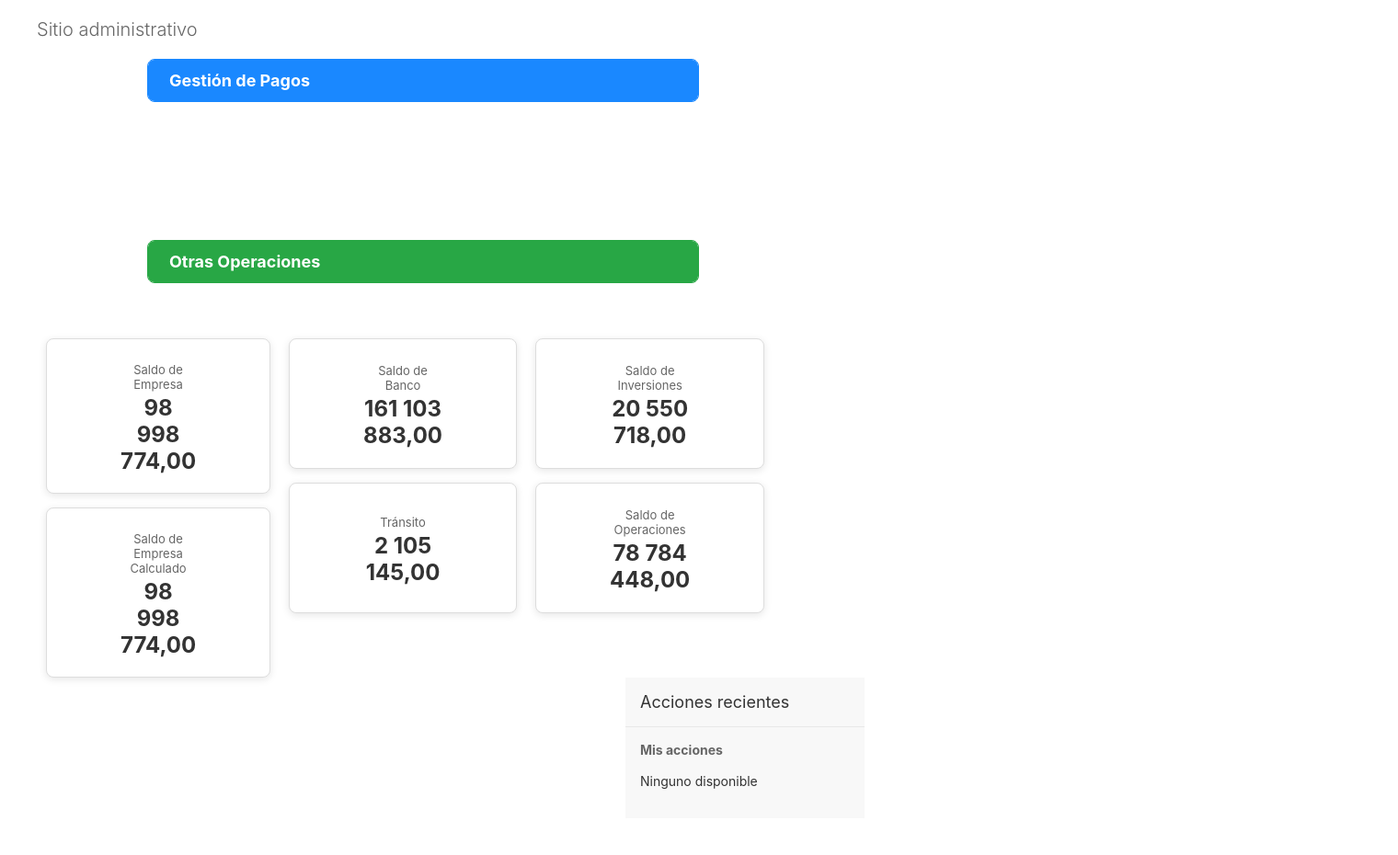
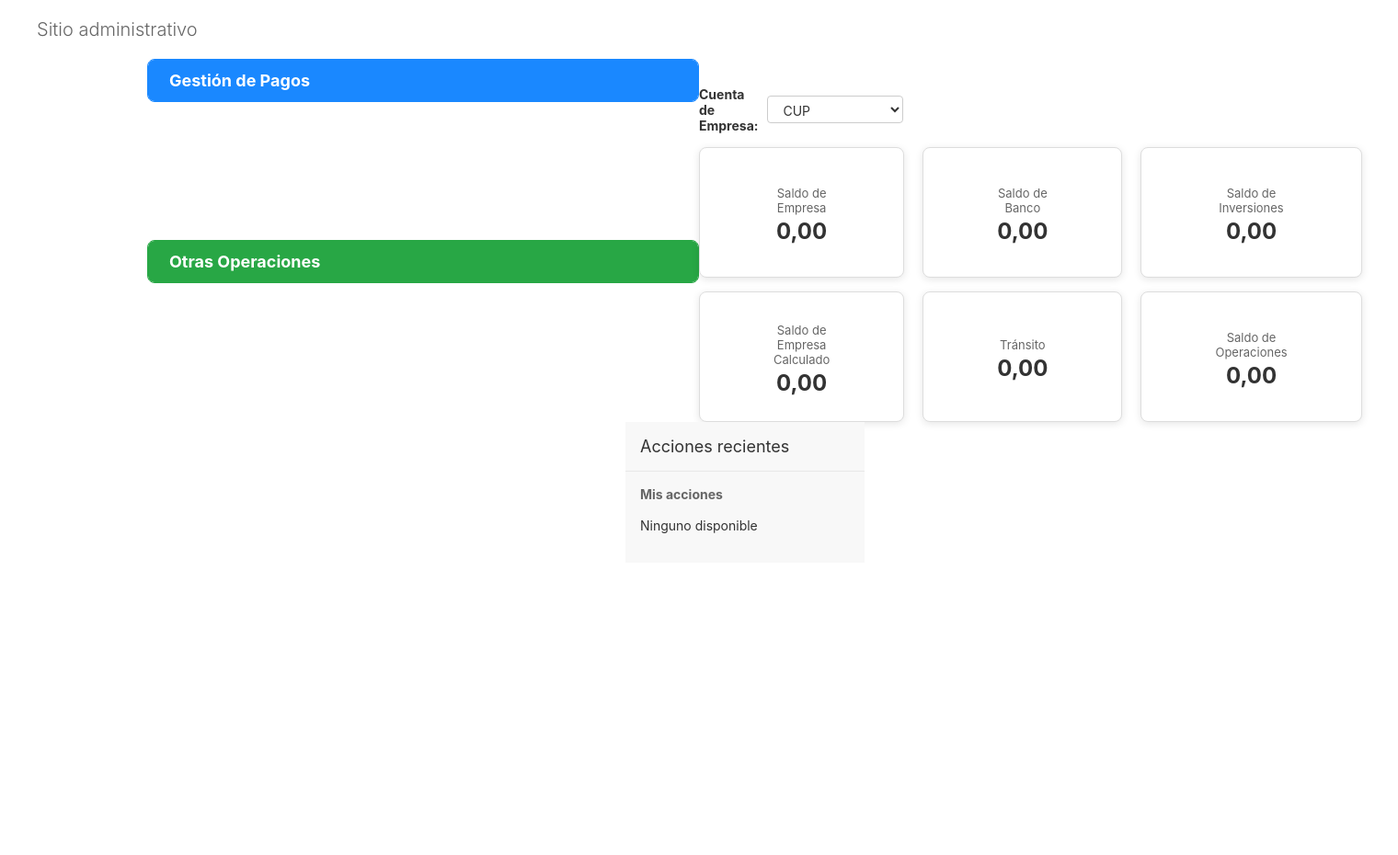
Before and after one commit to josecarlospr2002/Gestor-de-Pago-CTE, a Django app: page /admin/ in a window 1520 px wide. Shown: the part 49-979 px from the top of the page at 92% size. After the commit the page ends 629 px from the top, so only its background shows below. Run offline with Django 4.2, Linux system fonts and the light colour scheme; the visitor is signed in with stand-in values (Sample User, id 1); data comes from the database, SQL or seed files in the repository; data that the repository does not hold is empty.

Commit message:
Agregar selector de cuenta por empresa y saldo de banco

```diff
--- a/apps/apps.py
+++ b/apps/apps.py
@@ -4,3 +4,6 @@ from django.apps import AppConfig
 class AppsConfig(AppConfig):
     default_auto_field = 'django.db.models.BigAutoField'
     name = 'apps'
+
+    def ready(self):
+        from . import dashboard  # noqa: F401
--- /dev/null
+++ b/apps/dashboard.py
@@ -0,0 +1,50 @@
+from django.contrib.admin import AdminSite
+from django.db.models import Sum
+
+from .models import Ingreso
+
+CUENTAS_VALIDAS = ("CUP", "ANIR", "PRESUPUESTO")
+CUENTA_DEFAULT = "CUP"
+
+
+def formato_es(valor):
+    if valor is None:
+        valor = 0
+    s = f"{float(valor):,.2f}"
+    return s.replace(",", " ").replace(".", ",")
+
+
+def _calcular_saldos(cuenta):
+    saldo_banco = (
+                      Ingreso.objects
+                          .filter(cuenta_de_empresa=cuenta)
+                          .aggregate(total=Sum("importe"))["total"]
+                  ) or 0
+
+    return {
+        "saldo_empresa": "0,00",
+        "saldo_empresa_calculado": "0,00",
+        "saldo_banco": formato_es(saldo_banco),
+        "transito": "0,00",
+        "saldo_inversiones": "0,00",
+        "saldo_operaciones": "0,00",
+    }
+
+
+_index_original = AdminSite.index
+
+
+def _index_con_dashboard(self, request, extra_context=None):
+    cuenta = request.GET.get("cuenta", CUENTA_DEFAULT)
+    if cuenta not in CUENTAS_VALIDAS:
+        cuenta = CUENTA_DEFAULT
+
+    extra_context = extra_context or {}
+    extra_context["cuenta_actual"] = cuenta
+    extra_context["cuentas"] = CUENTAS_VALIDAS
+    extra_context.update(_calcular_saldos(cuenta))
+
+    return _index_original(self, request, extra_context=extra_context)
+
+
+AdminSite.index = _index_con_dashboard
--- a/templates/admin/index.html
+++ b/templates/admin/index.html
@@ -174,10 +174,22 @@
 
 </div>
 
-<!-- ============================================ -->
-<!-- INDICADORES FINANCIEROS                      -->
-<!-- ============================================ -->
-<div style="display: flex; gap: 20px; padding: 30px 10px 0 10px;">
+
+<!-- SELECTOR DE CUENTA + INDICADORES FINANCIEROS -->
+<div style="padding: 30px 10px 0 10px;">
+
+    <!-- Selector de cuenta -->
+    <form method="get" style="margin-bottom: 15px; display: flex; align-items: center; gap: 10px;">
+        <label for="id_cuenta" style="font-weight: bold; color: #333;">Cuenta de Empresa:</label>
+        <select id="id_cuenta" name="cuenta" onchange="this.form.submit();"
+                style="padding: 6px 12px; border: 1px solid #ccc; border-radius: 4px; font-size: 14px;">
+            {% for c in cuentas %}
+                <option value="{{ c }}" {% if c == cuenta_actual %}selected{% endif %}>{{ c }}</option>
+            {% endfor %}
+        </select>
+    </form>
+
+    <div style="display: flex; gap: 20px;">
 
         <!-- COLUMNA 1 -->
         <div style="flex: 1; display: flex; flex-direction: column; gap: 15px;">
@@ -188,7 +200,7 @@
                     <i class="fas fa-building"></i>
                 </div>
                 <div style="font-size: 13px; color: #666; margin-bottom: 3px;">Saldo de Empresa</div>
-            <div style="font-size: 24px; font-weight: bold; color: #333;">98 998 774,00</div>
+                <div style="font-size: 24px; font-weight: bold; color: #333;">{{ saldo_empresa }}</div>
             </div>
 
             <!-- Saldo de Empresa Calculado -->
@@ -197,7 +209,7 @@
                     <i class="fas fa-calculator"></i>
                 </div>
                 <div style="font-size: 13px; color: #666; margin-bottom: 3px;">Saldo de Empresa Calculado</div>
-            <div style="font-size: 24px; font-weight: bold; color: #333;">98 998 774,00</div>
+                <div style="font-size: 24px; font-weight: bold; color: #333;">{{ saldo_empresa_calculado }}</div>
             </div>
 
         </div>
@@ -211,7 +223,7 @@
                     <i class="fas fa-university"></i>
                 </div>
                 <div style="font-size: 13px; color: #666; margin-bottom: 3px;">Saldo de Banco</div>
-            <div style="font-size: 24px; font-weight: bold; color: #333;">161 103 883,00</div>
+                <div style="font-size: 24px; font-weight: bold; color: #333;">{{ saldo_banco }}</div>
             </div>
 
             <!-- Tránsito -->
@@ -220,7 +232,7 @@
                     <i class="fas fa-truck"></i>
                 </div>
                 <div style="font-size: 13px; color: #666; margin-bottom: 3px;">Tránsito</div>
-            <div style="font-size: 24px; font-weight: bold; color: #333;">2 105 145,00</div>
+                <div style="font-size: 24px; font-weight: bold; color: #333;">{{ transito }}</div>
             </div>
 
         </div>
@@ -234,7 +246,7 @@
                     <i class="fas fa-chart-line"></i>
                 </div>
                 <div style="font-size: 13px; color: #666; margin-bottom: 3px;">Saldo de Inversiones</div>
-            <div style="font-size: 24px; font-weight: bold; color: #333;">20 550 718,00</div>
+                <div style="font-size: 24px; font-weight: bold; color: #333;">{{ saldo_inversiones }}</div>
             </div>
 
             <!-- Saldo de Operaciones -->
@@ -243,7 +255,9 @@
                     <i class="fas fa-cogs"></i>
                 </div>
                 <div style="font-size: 13px; color: #666; margin-bottom: 3px;">Saldo de Operaciones</div>
-            <div style="font-size: 24px; font-weight: bold; color: #333;">78 784 448,00</div>
+                <div style="font-size: 24px; font-weight: bold; color: #333;">{{ saldo_operaciones }}</div>
+            </div>
+
         </div>
 
     </div>
```
Lines whose indentation alone changed are shown as unchanged.
